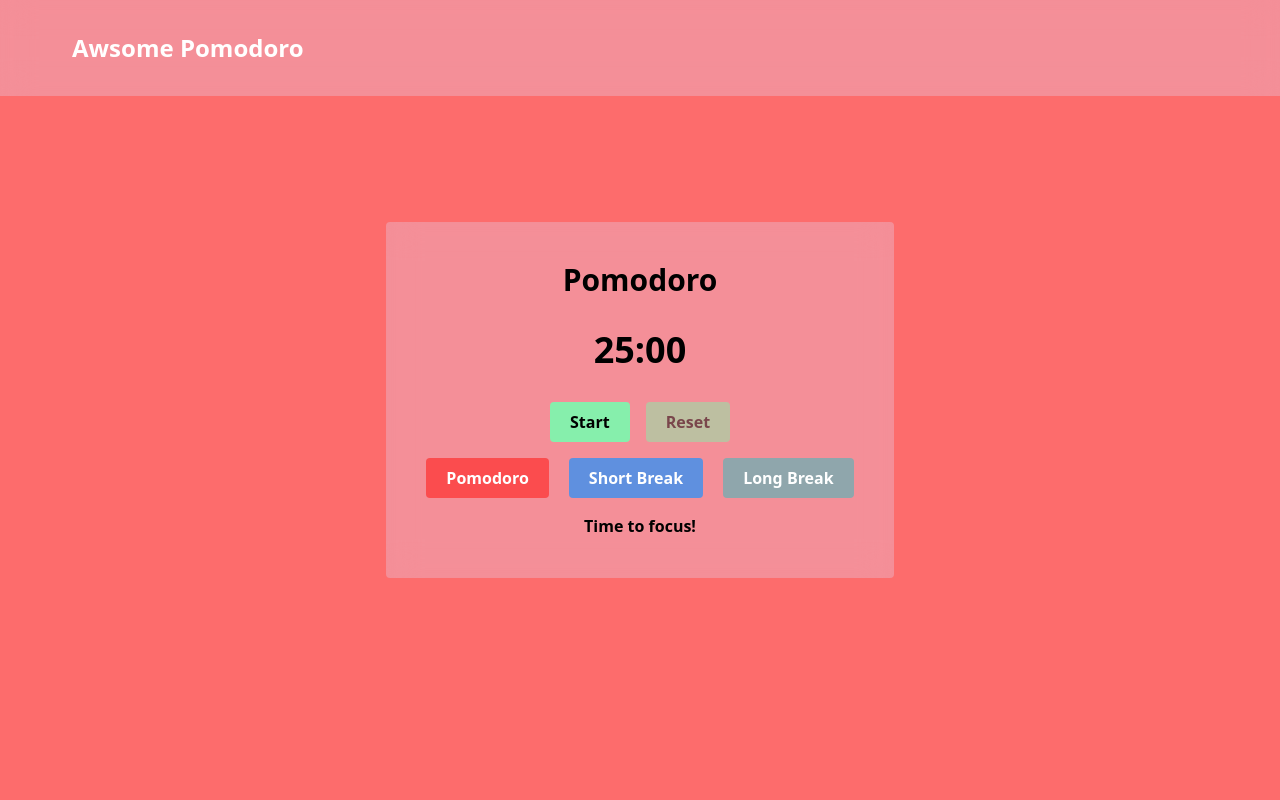
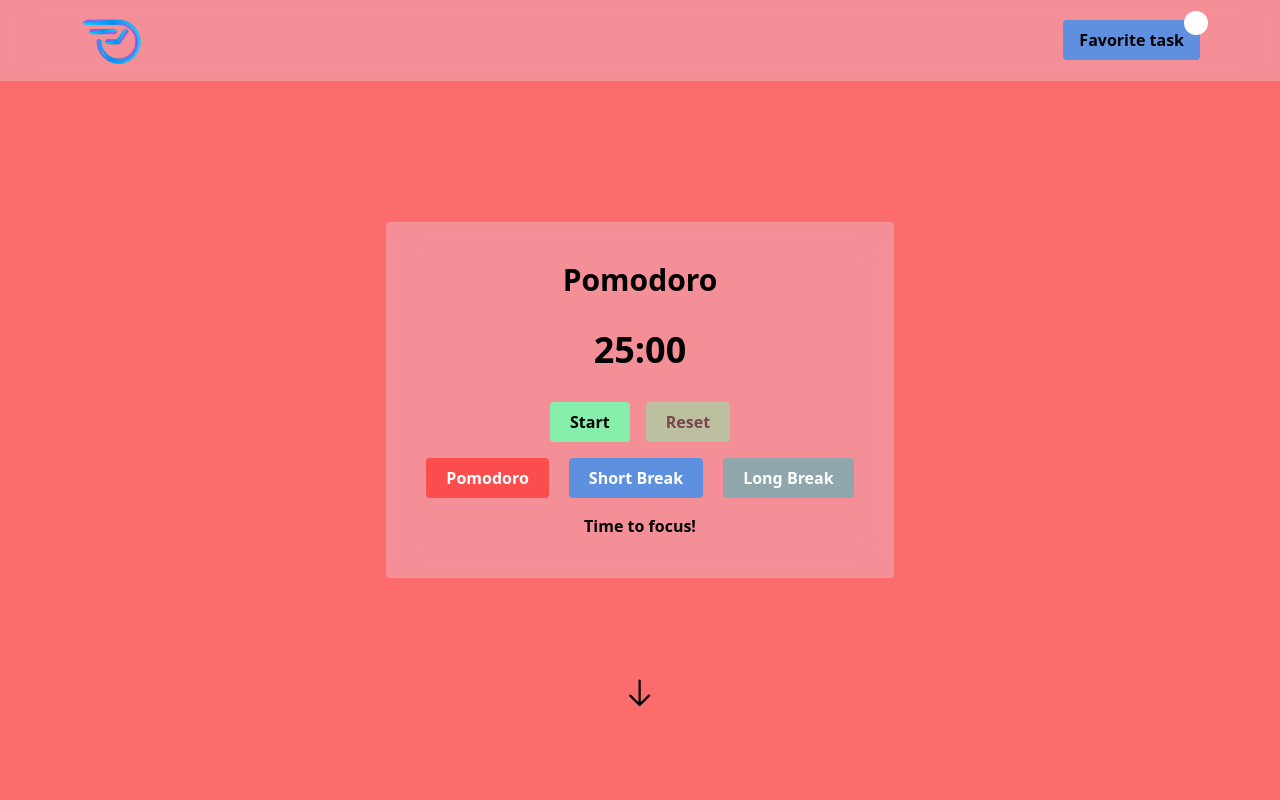
Before and after one commit to ashikReza/Projects, a React (Vite) app: page / in a window 1280 px wide. Shown: the top 800 px of the page. Built offline with nearby package versions, Linux system fonts and the light colour scheme.

Commit message:
all done

```diff
--- a/src/App.jsx
+++ b/src/App.jsx
@@ -14,18 +14,17 @@ import TaskBoard from "./components/taskBoard.jsx";
 
 const App = () => {
   return (
-    <>
-      <Header />
-
+    <div id="home">
       <TimerProvider>
         <Timer />
         <TaskProvider>
+          <Header />
           <TaskBoard />
         </TaskProvider>
       </TimerProvider>
 
       <ToastContainer position="top-right" autoClose={3000} />
-    </>
+    </div>
   );
 };
 
--- a/src/Header.jsx
+++ b/src/Header.jsx
@@ -1,12 +1,25 @@
+import logo from "./assets/Screenshot_2024-02-01_231628-removebg-preview.png";
+
 const Header = () => {
   return (
     <header
-      className="p-6 md:py-8 fixed top-0 w-full z-50 backdrop-blur-lg "
+      className="px-6 sm:px-20 py-2 sm:py-4 fixed top-0 w-full z-50 backdrop-blur-lg flex justify-between items-center"
       style={{ backgroundColor: "rgba(225, 225, 255, 0.3)" }}
     >
-      <h1 className="text-white font-extrabold text-2xl px-8 sm:px-12">
-        Awsome Pomodoro
-      </h1>
+      <div className="w-16">
+        <a href="#home">
+          <img src={logo} alt="" />
+        </a>
+      </div>
+
+      <a href="#tasks" className="relative">
+        <div className="w-6 h-6 bg-white absolute top-[-0.6rem] right-[-0.5rem] rounded-full flex justify-center items-center ">
+          {/* show number */}
+          </div>
+        <div className=" font-extrabold cursor-pointer bg-[#1C92FFB0] px-4 py-2 rounded ">
+          Favorite task
+        </div>
+      </a>
     </header>
   );
 };
--- a/src/components/Timer.jsx
+++ b/src/components/Timer.jsx
@@ -11,6 +11,8 @@ import {
 } from "../utils/TimerUtils.jsx";
 import clickSound from "../assets/mixkit-fast-double-click-on-mouse-275 (mp3cut.net).mp3";
 import clickSound2 from "../assets/mixkit-fast-small-sweep-transition-166 (mp3cut.net).mp3";
+
+import { GoArrowDown } from "react-icons/go";
 
 const Timer = () => {
   const { timerState, setTimerState } = useTimer();
@@ -176,6 +178,12 @@ const Timer = () => {
           {getFooterTypeName(timerType)}
         </div>
       </div>
+
+      <div className="absolute bottom-20 hidden sm:block cursor-pointer ">
+        <a href="#tasks">
+          <GoArrowDown className="text-4xl animate-bounce" />
+        </a>
+      </div>
     </main>
   );
 };
```
Also changed, not shown: src/assets/Screenshot_2024-02-01_231628-removebg-preview.png (added).
